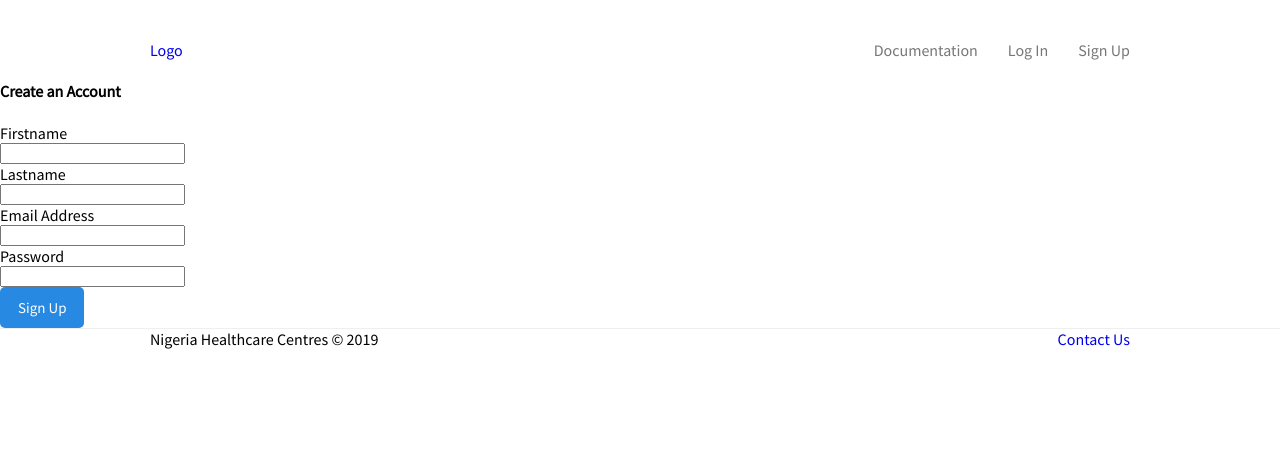
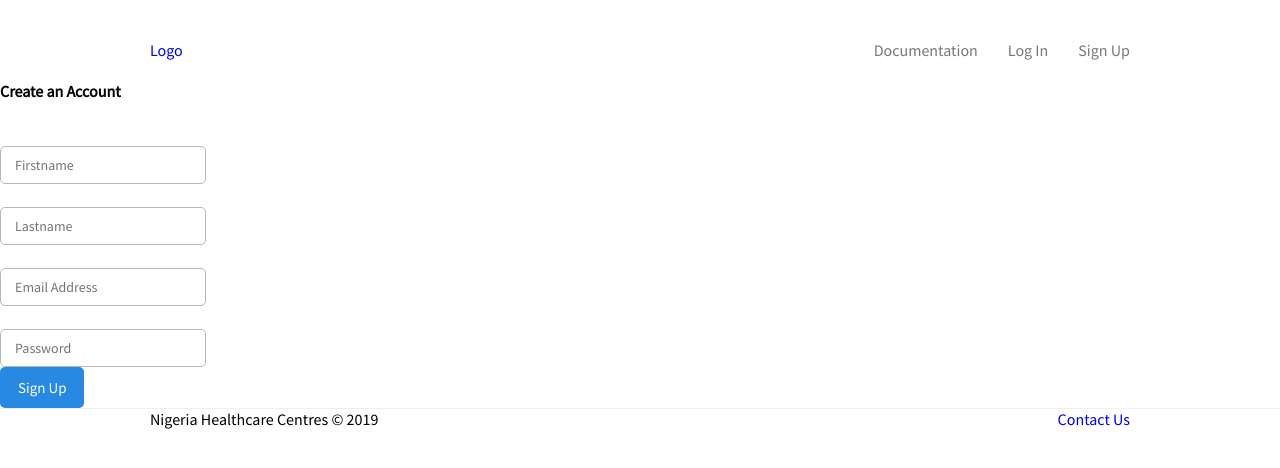
Before and after one commit to danprocoder/hospitals-developers-platform, a React app: page /signup in a window 1280 px wide. Shown: the top 468 px of the page. Built offline with nearby package versions, Linux system fonts and the light colour scheme.

Commit message:
Style input fields

```diff
--- /dev/null
+++ b/public/scss/components/input-field.scss
@@ -0,0 +1,27 @@
+.input-field {
+  label {
+    color: #777777;
+    font-size: 13px;
+  }
+
+  input,
+  textarea {
+    display: block;
+    border: 1px solid #b7b7b7;
+    border-radius: 5px;
+    outline: none;
+    padding: 9px 14px;
+    font-family: inherit;
+    font-size: 14px;
+    margin-top: 3px;
+  }
+
+  &.focused {
+    label { color: #111111; }
+
+    input,
+    textarea {
+      border-color: #111111;
+    }
+  }
+}
--- a/src/components/input-field.tsx
+++ b/src/components/input-field.tsx
@@ -1,4 +1,5 @@
 import * as React from 'react'
+import '../../public/scss/components/input-field.scss'
 
 interface InputFieldProps {
   isMultiline?: boolean,
@@ -10,6 +11,7 @@ interface InputFieldProps {
 }
 
 export default (props: InputFieldProps) => {
+  const [focused, changeFocusedState] = React.useState(false)
 
   const onChange = (event: any) => {
     const { value } = event.target
@@ -19,14 +21,30 @@ export default (props: InputFieldProps) => {
     }
   }
 
+  const className = ['input-field']
+  if (focused) className.push('focused')
+
   return (
-    <div>
-      <label>{props.label}</label>
+    <div className={className.join(' ')}>
+      {/* <label>{props.label}</label> */}
       <br/>
       {props.isMultiline ? (
-        <textarea value={props.value} onChange={onChange} />
+        <textarea
+          value={props.value}
+          onChange={onChange}
+          onFocus={() => changeFocusedState(true)}
+          onBlur={() => changeFocusedState(false)}
+          placeholder={props.label}
+        />
       ) : (
-        <input type='text' value={props.value} onChange={onChange} />
+        <input
+          type='text'
+          value={props.value}
+          onChange={onChange}
+          onFocus={() => changeFocusedState(true)}
+          onBlur={() => changeFocusedState(false)}
+          placeholder={props.label}
+        />
       )}
       {props.errorText && <span>{props.errorText}</span>}
     </div>
```
